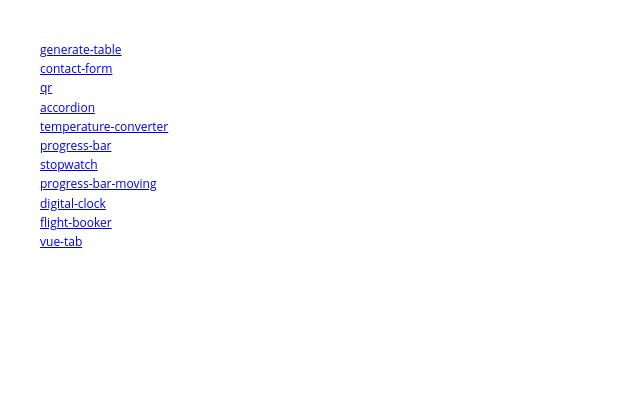
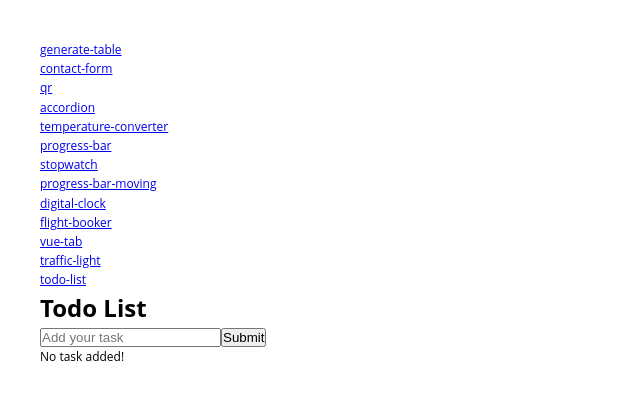
Before and after one commit to trungnd19/GFE-coding, a Vue app: page /todo-list in a window 1280 px wide. Shown: the top 400 px of the page, without its empty margins (0-640 px from the left). Built offline with nearby package versions, Linux system fonts and the light colour scheme.

Commit message:
feat: add TodoList task

```diff
--- a/src/App.vue
+++ b/src/App.vue
@@ -1,8 +1,4 @@
 <script setup lang="ts">
-import JobLists from './components/JobLists.vue'
-import ContactForm from './components/ContactForm.vue'
-import QRCode from './front-end-mentors/QRCode.vue'
-
 const routes = [
   'generate-table',
   'contact-form',
@@ -14,7 +10,9 @@ const routes = [
   'progress-bar-moving',
   'digital-clock',
   'flight-booker',
-  'vue-tab'
+  'vue-tab',
+  'traffic-light',
+  'todo-list'
 ]
 </script>
 
--- /dev/null
+++ b/src/components/todoList/TodoItem.vue
@@ -0,0 +1,26 @@
+<template>
+  <div>
+    {{ todo }}
+  </div>
+  <button type="button" @click="deleteTodo">Delete</button>
+</template>
+
+<script setup lang="ts">
+interface Props {
+    todo: string,
+    id: number
+}
+
+const props = withDefaults(defineProps<Props>(), {
+    todo: "",
+})
+
+const emits = defineEmits(["delete-todo"])
+
+function deleteTodo() {
+    emits("delete-todo", props.id)
+}
+
+</script>
+
+<style scoped></style>
--- /dev/null
+++ b/src/components/todoList/TodoList.vue
@@ -0,0 +1,62 @@
+<template>
+  <div>
+    <h1>Todo List</h1>
+    <div>
+      <form @submit.prevent="addTodo">
+        <label for="add-todo" name="add-todo"></label>
+        <input type="text" placeholder="Add your task" v-model="todoContent" required />
+        <button type="submit">Submit</button>
+      </form>
+      <div>
+        <ul>
+          <li v-for="todo in todos" :key="todo.id">
+            <TodoItem
+              :todo="todo.content"
+              :id="todo.id"
+              @delete-todo="(idx) => handleDeleteTodo(idx)"
+            />
+          </li>
+        </ul>
+      </div>
+    </div>
+    <div v-if="!todos.length">
+        No task added!
+    </div>
+  </div>
+</template>
+
+<script setup lang="ts">
+import { ref } from 'vue'
+import TodoItem from './TodoItem.vue'
+
+interface Todo {
+  content: string
+  id: number
+}
+
+const todoContent = ref<string>('')
+const todos = ref<Todo[]>([])
+
+function addTodo() {
+  if (!todoContent.value?.trim()) {
+    alert('Please input a value!')
+    return
+  }
+
+  todos.value.push({
+    content: todoContent.value.trim(),
+    id: Math.floor(Math.random() * 99999)
+  })
+
+  todoContent.value = ''
+}
+
+function handleDeleteTodo(todoId: number) {
+  const confirmDelete = confirm('Are you sure to delete?')
+  if (confirmDelete) {
+    todos.value = todos.value.filter((todo) => todo.id !== todoId)
+  }
+}
+</script>
+
+<style scoped></style>
--- a/src/router.ts
+++ b/src/router.ts
@@ -10,6 +10,8 @@ import ProgressBars from './components/progressBars/ProgressBars.vue'
 import DigitalClock from './components/digitalClock/DigitalClock.vue'
 import FlightBooker from './components/flightBooker/FlightBooker.vue'
 import TabPage from './components/vue-tab/TabPage.vue'
+import TrafficLight from './components/trafficLight/TrafficLight.vue'
+import TodoList from './components/todoList/TodoList.vue'
 
 const routes = [
   { path: '/generate-table', component: GenerateTable, name: 'generate-table' },
@@ -27,6 +29,8 @@ const routes = [
   { path: '/digital-clock', component: DigitalClock, name:'digital-clock' },
   { path: '/flight-booker', component: FlightBooker, name:'flight-booker' },
   { path: '/vue-tab', component: TabPage, name:'vue-tab' },
+  { path: '/traffic-light', component: TrafficLight, name:'traffic-light' },
+  { path: '/todo-list', component: TodoList, name:'todo-list' },
   { path: '/', component: GenerateTable }
 ]
 
```
